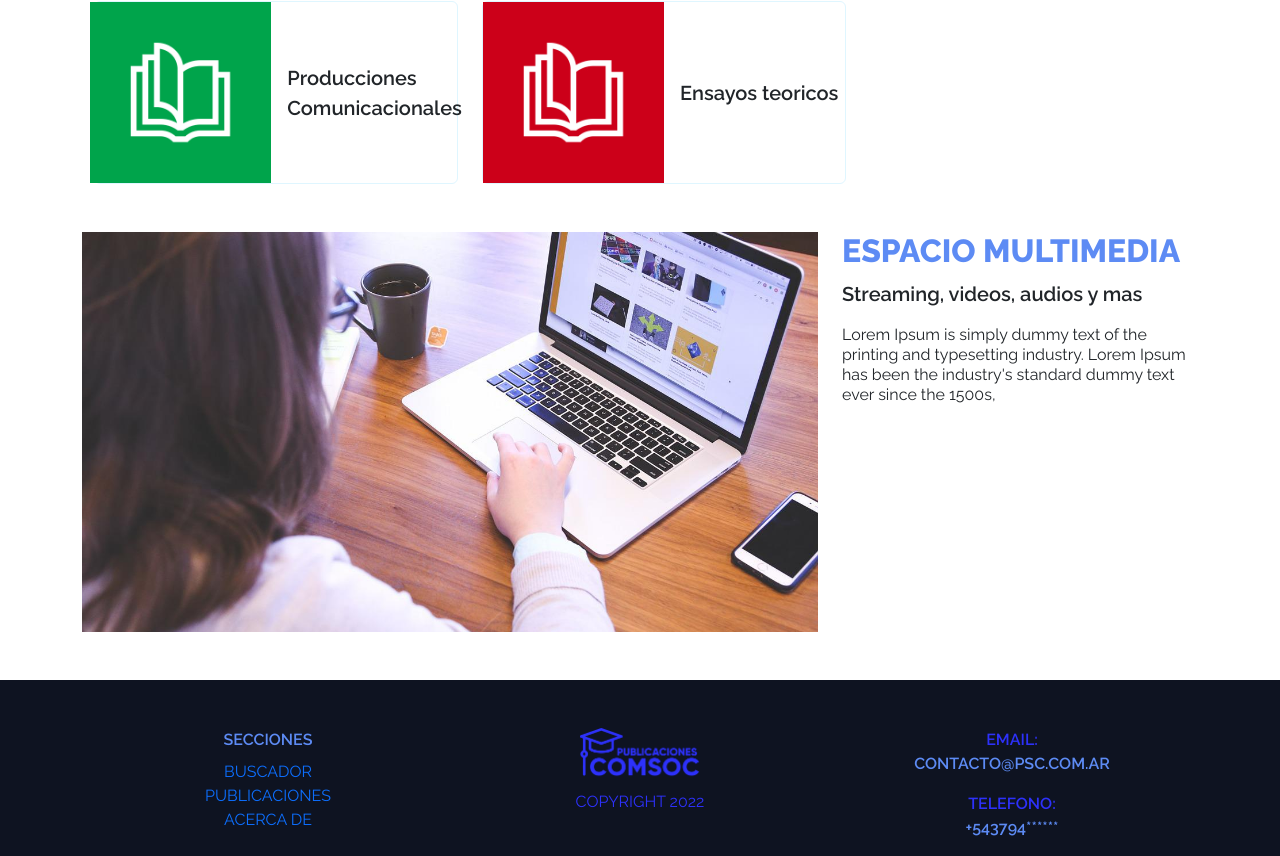
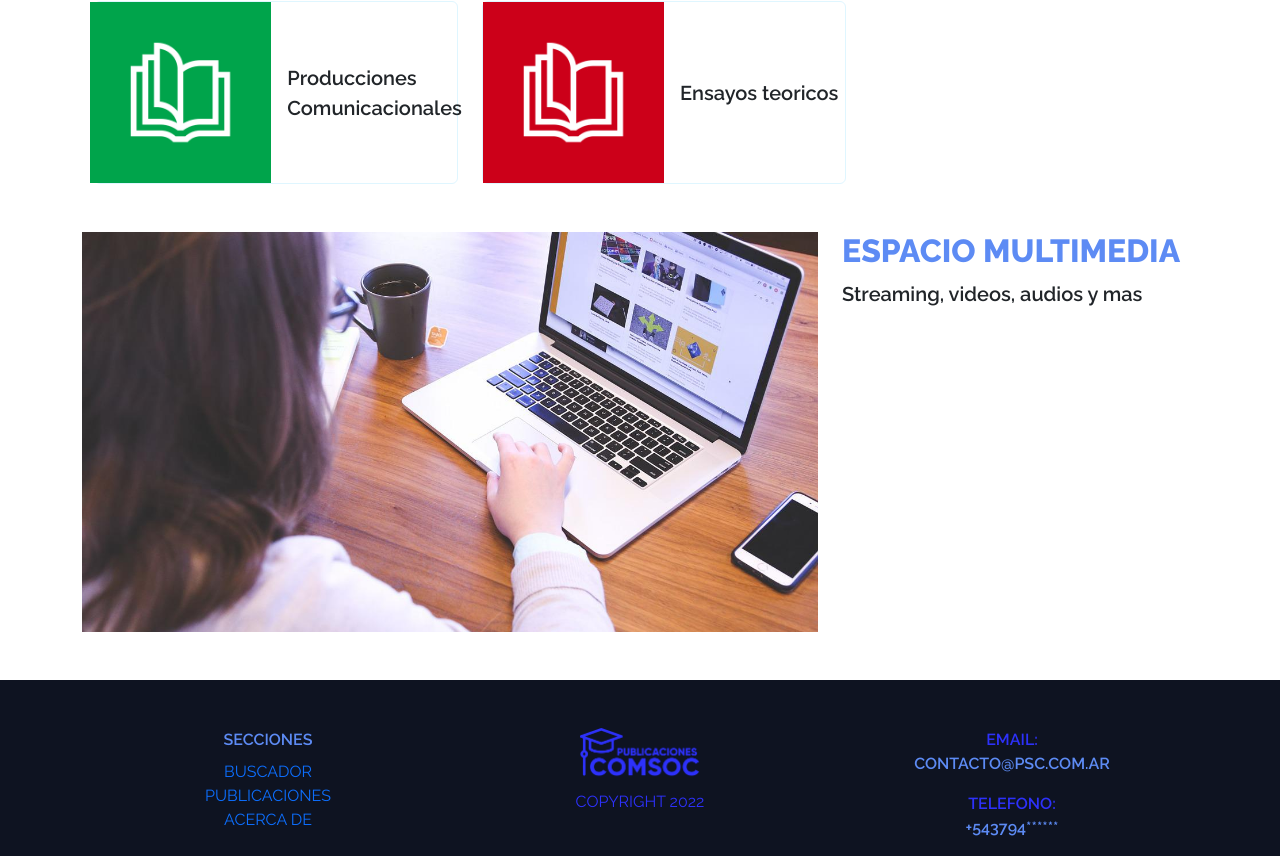
Before and after one commit to diegodg91/publicacionescomsoc, a React (Create React App) app: page / in a window 1280 px wide. Shown: the part 869-1725 px from the top of the page. Built offline with nearby package versions, Linux system fonts and the light colour scheme.

Commit message:
lorem ipsum text deleted

```diff
--- a/src/Pages/Home.js
+++ b/src/Pages/Home.js
@@ -27,7 +27,7 @@
             <div className="col-sm-12 col-md-4">
             <h2 className="fw-bold text-uppercase text-secondary">espacio multimedia</h2>
             <p className="fw-semibold fs-5">Streaming, videos, audios y mas</p>
-            <p className="lh-sm">Lorem Ipsum is simply dummy text of the printing and typesetting industry. Lorem Ipsum has been the industry's standard dummy text ever since the 1500s,</p>
+
             </div>
         </div>
         </section>
```
